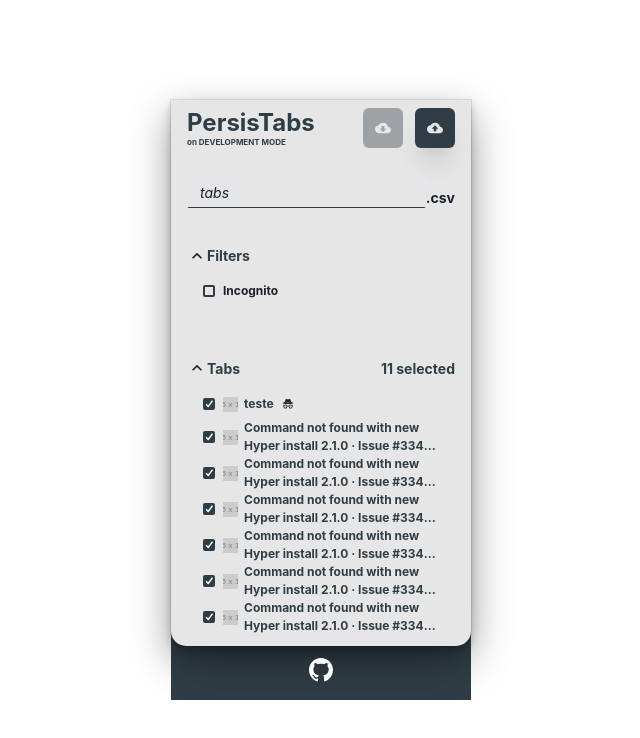
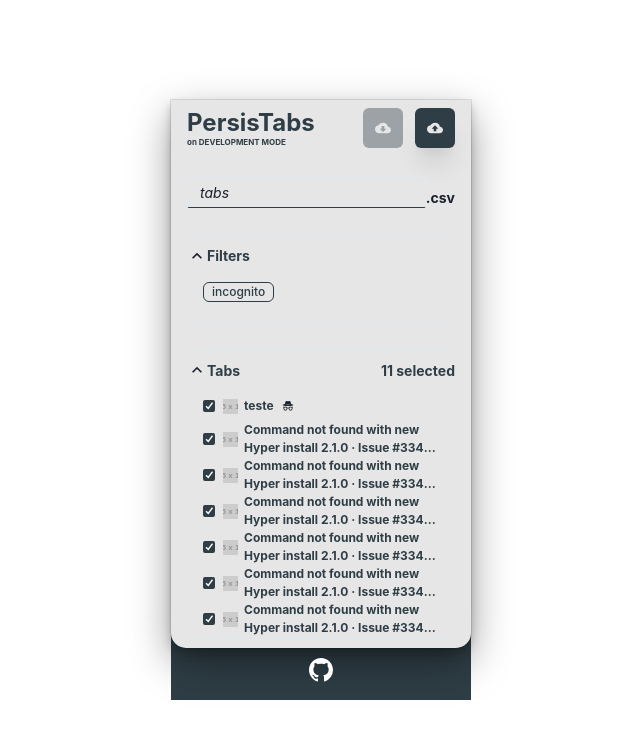
Before and after one commit to jessescn/persisTabs, a React (Create React App) app: page / in a window 1280 px wide. Shown: the top 738 px of the page, without its empty margins (319-959 px from the left). Built offline with nearby package versions, Linux system fonts and the light colour scheme.

Commit message:
feat: change filter from checkbox to tag select deselect logic

```diff
--- a/src/TabFilters.tsx
+++ b/src/TabFilters.tsx
@@ -4,15 +4,14 @@
     AccordionIcon,
     AccordionItem,
     AccordionPanel,
-    Checkbox,
-    CheckboxGroup,
     Text,
 } from "@chakra-ui/react"
 import React, { useCallback, useEffect, useMemo, useState } from "react"
+import { FiltersTag } from "./components"
 import { colors } from "./style/colors"
 import { Tab } from "./types/Tab"
 
-type FilterOption = "onlyIncognito"
+type FilterOption = "incognito" | "exclude-incognito"
 
 type FilterHandler = (tabs: Tab[]) => Tab[]
 
@@ -26,7 +25,8 @@
 
     const handlers: Record<FilterOption, FilterHandler> = useMemo(
         () => ({
-            onlyIncognito: (tabs) => tabs.filter((tab) => tab.incognito),
+            incognito: (tabs) => tabs.filter((tab) => tab.incognito),
+            "exclude-incognito": (tabs) => tabs.filter((tab) => !tab.incognito),
         }),
         []
     )
@@ -44,6 +44,13 @@
         setFilteredTabs(newFilteredTabs)
     }, [filters, getFilteredTabsWithHandlers, setFilteredTabs, tabs.length])
 
+    const tags = [
+        {
+            label: "incognito",
+            excludeLabel: "exclude-incognito",
+        },
+    ]
+
     return (
         <Accordion allowToggle defaultIndex={[0]}>
             <AccordionItem>
@@ -54,41 +61,16 @@
                     </Text>
                 </AccordionButton>
                 <AccordionPanel display="flex" gap={4}>
-                    <CheckboxGroup
-                        value={filters}
-                        onChange={(e) => setFilters(e as FilterOption[])}
-                    >
-                        <Checkbox
-                            borderColor={colors.green700}
+                    {tags.map((tag) => (
+                        <FiltersTag
+                            key={tag.label}
                             size="sm"
-                            value="onlyIncognito"
-                            _checked={{
-                                "& .chakra-checkbox__control": {
-                                    borderColor: colors.green700,
-                                    background: colors.green700,
-                                },
-                            }}
-                        >
-                            <Text fontWeight={700} fontSize={12}>
-                                Incognito
-                            </Text>
-                        </Checkbox>
-                        {/* <Checkbox
-                            borderColor={colors.green700}
-                            size="sm"
-                            value="onlyIncognito"
-                            _checked={{
-                                "& .chakra-checkbox__control": {
-                                    borderColor: colors.green700,
-                                    background: colors.green700,
-                                },
-                            }}
-                        >
-                            <Text fontWeight={700} fontSize={12}>
-                                Incognito
-                            </Text>
-                        </Checkbox> */}
-                    </CheckboxGroup>
+                            label={tag.label}
+                            excludeLabel={tag.excludeLabel}
+                            filters={filters}
+                            setFilters={setFilters}
+                        />
+                    ))}
                 </AccordionPanel>
             </AccordionItem>
         </Accordion>
--- /dev/null
+++ b/src/components/FiltersTag.tsx
@@ -0,0 +1,63 @@
+/* eslint-disable indent */
+import {
+    Tag as ChakraTag,
+    TagLeftIcon as ChakraTagLeftIcon,
+    TagLabel as ChakraTagLabel,
+    TagProps,
+} from "@chakra-ui/react"
+import React, { useCallback } from "react"
+import { AiOutlineMinus, AiOutlinePlus } from "react-icons/ai"
+import { colors } from "../style/colors"
+
+type Props = TagProps & {
+    label: string
+    excludeLabel: string
+    filters: string[]
+    setFilters: (values: any) => void
+}
+
+export const FiltersTag = ({ label, filters, setFilters, excludeLabel, ...props }: Props) => {
+    const hasAtLeastOne = filters.includes(excludeLabel) || filters.includes(label)
+
+    const getNewFilters = useCallback(() => {
+        const isExcluding = filters.includes(excludeLabel)
+        const isIncluding = filters.includes(label)
+
+        let newFilters = filters
+
+        if (!isExcluding && !isIncluding) {
+            newFilters = [...newFilters, label]
+        } else if (isIncluding) {
+            newFilters = newFilters.filter((e) => e !== label)
+            newFilters = [...newFilters, excludeLabel]
+        } else {
+            newFilters = newFilters.filter((e) => ![label, excludeLabel].includes(e))
+        }
+
+        return newFilters
+    }, [excludeLabel, filters, label])
+
+    const onSelect = useCallback(() => {
+        setFilters(getNewFilters())
+    }, [getNewFilters, setFilters])
+
+    const icon = filters.includes(label)
+        ? AiOutlinePlus
+        : filters.includes(excludeLabel)
+        ? AiOutlineMinus
+        : null
+
+    return (
+        <ChakraTag
+            _hover={{ cursor: "pointer" }}
+            border={`1px solid ${colors.green700}`}
+            color={hasAtLeastOne ? colors.white : colors.green700}
+            bgColor={hasAtLeastOne ? colors.green700 : colors.white}
+            onClick={onSelect}
+            {...props}
+        >
+            {icon && <ChakraTagLeftIcon color={colors.white} as={icon} />}
+            <ChakraTagLabel>{label}</ChakraTagLabel>
+        </ChakraTag>
+    )
+}
--- a/src/components/index.tsx
+++ b/src/components/index.tsx
@@ -1,2 +1,3 @@
 export * from "./Container"
 export * from "./Content"
+export * from "./FiltersTag"
```
